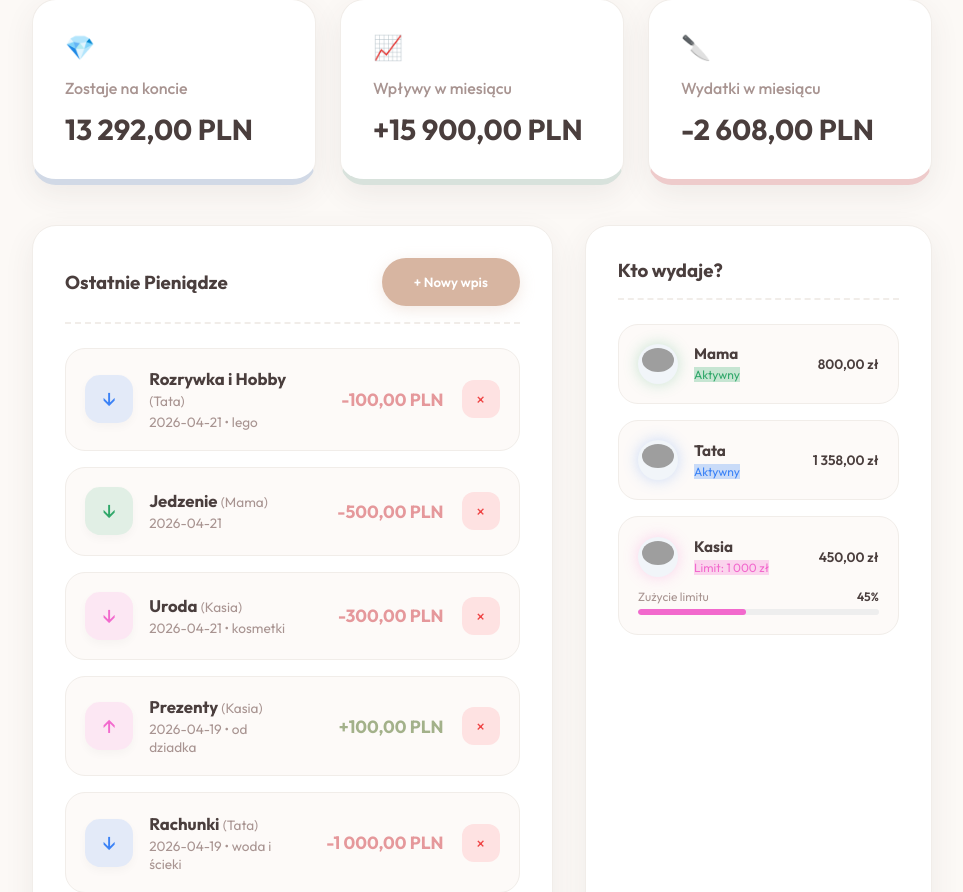
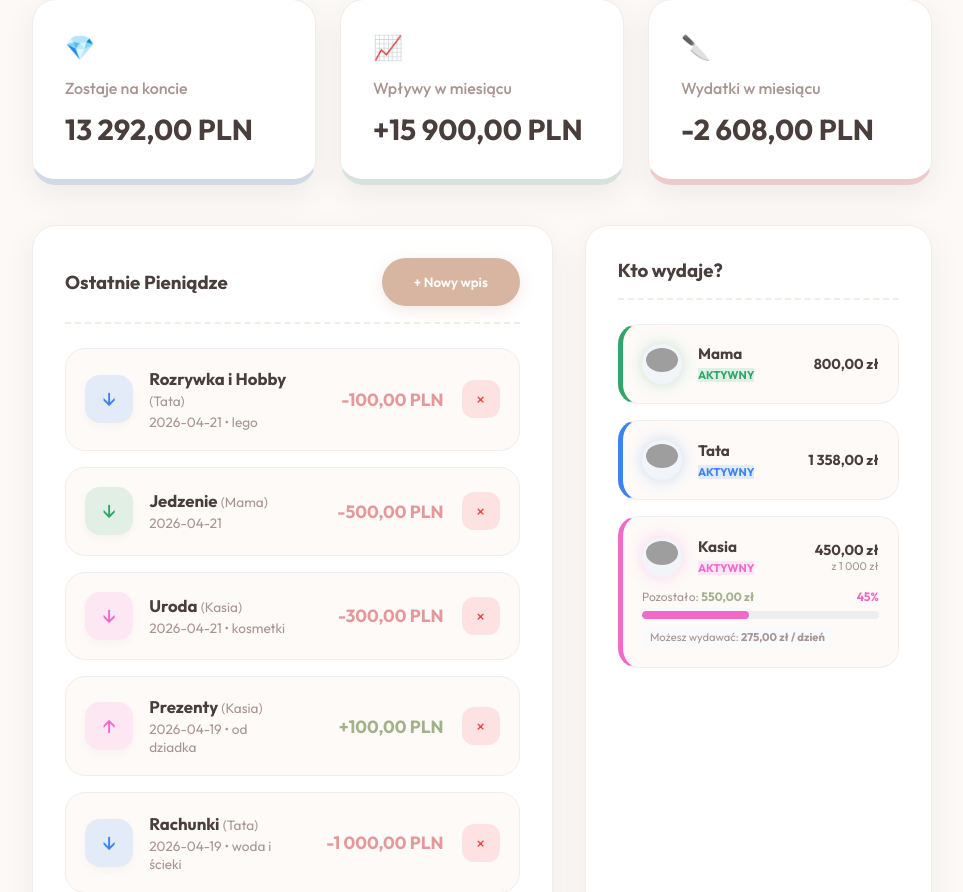
Before and after one commit to emmilcia/kalkulatorbudzetu, a PHP site: page / in a window 1280 px wide. Shown: the part 373-1265 px from the top of the page, without its empty margins (158-1121 px from the left). Run offline with PHP 8.4, Linux system fonts and the light colour scheme; data comes from the database, SQL or seed files in the repository; both versions use the stored data as it was after the commit; grey boxes are pictures that could not be loaded.

Commit message:
fix limit wydatkow

```diff
--- a/index.php
+++ b/index.php
@@ -140,38 +140,73 @@ $transactions = $stmt->fetchAll(PDO::FETCH_ASSOC);
                         <h3>Kto wydaje?</h3>
                     </div>
                     <div class="users-list">
+                        <?php
+                        $daysInMonth = (int)date('t');
+                        $currentDay = (int)date('j');
+                        $remainingDays = $daysInMonth - $currentDay + 1;
+                        ?>
                         <?php foreach($users as $u): ?>
                             <?php
                                 $userSpent = (float)$u['spent'];
                                 $userLimit = (float)$u['monthly_limit'];
                                 $showLimit = $userLimit > 0;
-                                $percent = $showLimit ? min(100, round(($userSpent / $userLimit) * 100)) : 0;
+                                $percent = $showLimit ? round(($userSpent / $userLimit) * 100) : 0;
+                                $clampedPercent = min(100, $percent);
+
+                                // Zaawansowana logika kolorów
+                                $statusColor = htmlspecialchars($u['color']);
+                                $statusText = "Aktywny";
+                                if ($showLimit) {
+                                    if ($percent > 100) {
+                                        $statusColor = "var(--red-color)";
+                                        $statusText = "Przekroczono!";
+                                    } elseif ($percent > 85) {
+                                        $statusColor = "#f59e0b"; // Orange
+                                        $statusText = "Uwaga!";
+                                    } elseif ($percent > 65) {
+                                        $statusColor = "#fbbf24"; // Yellow
+                                        $statusText = "Półmetek";
+                                    }
+                                }
+
+                                $remaining = $userLimit - $userSpent;
+                                $daily = $remaining > 0 ? $remaining / $remainingDays : 0;
                             ?>
-                            <div class="user-card" style="flex-direction: column; align-items: flex-start; gap: 0.8rem;">
+                            <div class="user-card" style="flex-direction: column; align-items: flex-start; gap: 0.8rem; border-left: 5px solid <?= $statusColor ?>;">
                                 <div style="display: flex; align-items: center; gap: 1rem; width: 100%;">
                                     <div class="user-avatar" style="border-color: <?= htmlspecialchars($u['color']) ?>; box-shadow: 0 0 15px <?= htmlspecialchars($u['color']) ?>44; background-color: #f1f5f9; width: 40px; height: 40px; flex-shrink: 0;">
                                         <img src="https://robohash.org/<?= urlencode($u['avatar'] ?? 'cat1') ?>.png?set=set4&size=150x150" alt="<?= htmlspecialchars($u['name']) ?>">
                                     </div>
                                     <div class="user-info" style="flex: 1;">
                                         <h4 style="font-size: 0.95rem;"><?= htmlspecialchars($u['name']) ?></h4>
-                                        <span class="user-badge" style="background-color: <?= htmlspecialchars($u['color']) ?>44; color: <?= htmlspecialchars($u['color']) ?>; font-size: 0.75rem;">
-                                            <?= $showLimit ? 'Limit: '.number_format($userLimit, 0, ',', ' ').' zł' : 'Aktywny' ?>
+                                        <span class="user-badge" style="background-color: <?= $statusColor ?>22; color: <?= $statusColor ?>; font-size: 0.7rem; font-weight: 700; text-transform: uppercase;">
+                                            <?= $statusText ?>
                                         </span>
                                     </div>
-                                    <div style="font-size: 0.85rem; font-weight: 600;">
-                                        <?= number_format($userSpent, 2, ',', ' ') ?> zł
+                                    <div style="text-align: right;">
+                                        <div style="font-size: 0.9rem; font-weight: 700;"><?= number_format($userSpent, 2, ',', ' ') ?> zł</div>
+                                        <?php if ($showLimit): ?>
+                                            <div style="font-size: 0.7rem; color: var(--text-secondary);">z <?= number_format($userLimit, 0, ',', ' ') ?> zł</div>
+                                        <?php endif; ?>
                                     </div>
                                 </div>
 
                                 <?php if ($showLimit): ?>
                                     <div style="width: 100%;">
-                                        <div style="display: flex; justify-content: space-between; font-size: 0.75rem; margin-bottom: 0.3rem; color: var(--text-secondary);">
-                                            <span>Zużycie limitu</span>
-                                            <span style="font-weight: 600; color: <?= $percent > 90 ? 'var(--red-color)' : 'var(--text-primary)' ?>;"><?= $percent ?>%</span>
+                                        <div style="display: flex; justify-content: space-between; font-size: 0.75rem; margin-bottom: 0.4rem;">
+                                            <div style="color: var(--text-secondary);">
+                                                Pozostało: <strong style="color: <?= $remaining > 0 ? 'var(--green-color)' : 'var(--red-color)' ?>;"><?= number_format($remaining, 2, ',', ' ') ?> zł</strong>
+                                            </div>
+                                            <div style="font-weight: 700; color: <?= $statusColor ?>;"><?= $percent ?>%</div>
                                         </div>
-                                        <div style="width: 100%; height: 6px; background: #eee; border-radius: 10px; overflow: hidden;">
-                                            <div style="width: <?= $percent ?>%; height: 100%; background: <?= $percent > 90 ? 'var(--red-color)' : htmlspecialchars($u['color']) ?>; border-radius: 10px; transition: width 0.5s ease;"></div>
+                                        <div style="width: 100%; height: 8px; background: #eee; border-radius: 10px; overflow: hidden; margin-bottom: 0.4rem;">
+                                            <div style="width: <?= $clampedPercent ?>%; height: 100%; background: <?= $statusColor ?>; border-radius: 10px; transition: width 0.6s cubic-bezier(0.34, 1.56, 0.64, 1);"></div>
                                         </div>
+                                        <?php if ($remaining > 0): ?>
+                                            <div style="font-size: 0.7rem; color: var(--text-secondary); background: #f8fafc; padding: 4px 8px; border-radius: 6px; display: inline-block;">
+                                                Możesz wydawać: <strong><?= number_format($daily, 2, ',', ' ') ?> zł / dzień</strong>
+                                            </div>
+                                        <?php endif; ?>
                                     </div>
                                 <?php endif; ?>
                             </div>
```
Also changed, not shown: budget.sqlite.
